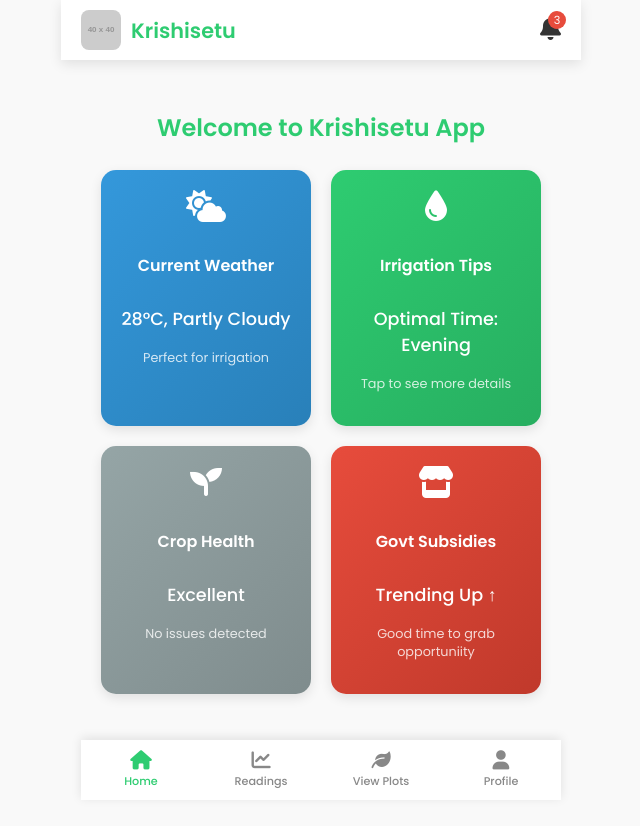
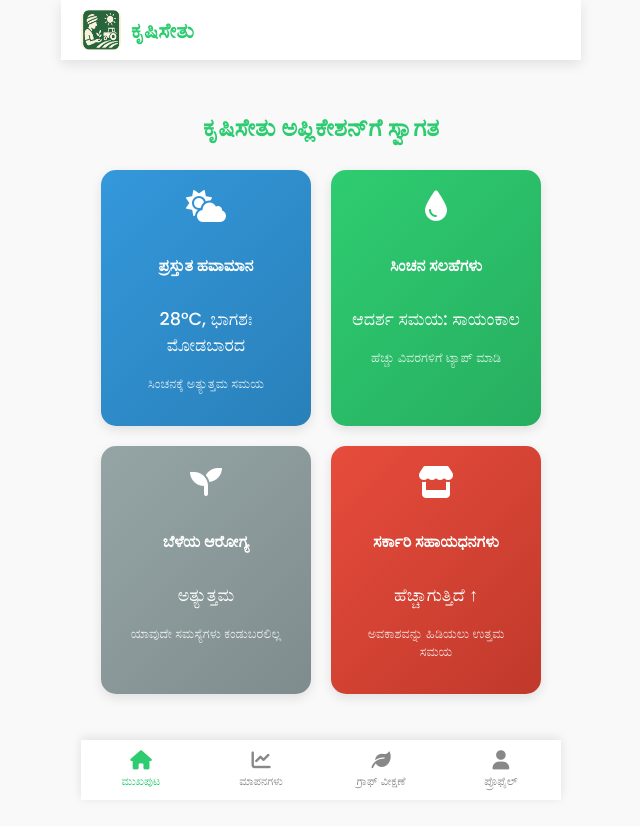
Before and after one commit to SWATISHIRASHYAD/Smart-Irrigation-System-Website, a plain HTML site: page index.html in a window 1280 px wide. Shown: the whole page, without its empty margins (319-959 px from the left). Drawn offline with Linux system fonts and the light colour scheme; placeholder pictures from the web are drawn by us; a script that the page names is missing.

Commit message:
kannada translate

```diff
--- a/index.html
+++ b/index.html
@@ -1,9 +1,9 @@
 <!DOCTYPE html>
-<html lang="en">
+<html lang="kn">
 <head>
     <meta charset="UTF-8">
     <meta name="viewport" content="width=device-width, initial-scale=1.0">
-    <title>Krishisetu - Smart Farming App</title>
+    <title>ಕೃಷಿಸೇತು - ಸ್ಮಾರ್ಟ್ ಕೃಷಿ ಅಪ್ಲಿಕೇಶನ್</title>
     <link rel="stylesheet" href="css/styles.css">
     <link href="https://fonts.googleapis.com/css2?family=Poppins:wght@300;400;500;600;700&display=swap" rel="stylesheet">
     <link rel="stylesheet" href="https://cdnjs.cloudflare.com/ajax/libs/font-awesome/6.0.0-beta3/css/all.min.css">
@@ -12,81 +12,80 @@
 
     <!-- Firebase Realtime Database -->
     <script src="https://www.gstatic.com/firebasejs/10.8.1/firebase-database.js"></script>
-
 </head>
 <body>
-    <!-- Top Navigation Bar -->
+    <!-- ಮೇಲಿನ ನಾವಿಗೇಶನ್ ಬಾರ್ -->
     <header class="top-bar">
         <div class="logo-container">
-            <img src="https://via.placeholder.com/40" alt="Krishisetu Logo" class="app-logo">
-            <h1 class="app-name">Krishisetu</h1>
+            <img src="logo.png" alt="ಕೃಷಿಸೇತು ಲೋಗೋ" class="app-logo">
+            <h1 class="app-name">ಕೃಷಿಸೇತು</h1>
         </div>
-        <div class="notification">
+        <!-- <div class="notification">
             <i class="fas fa-bell notification-icon"></i>
             <span class="notification-badge">3</span>
-        </div>
+        </div> -->
     </header>
 
-    <!-- Main Content Area -->
+    <!-- ಮುಖ್ಯ ವಿಷಯ ಪ್ರದೇಶ -->
     <main class="content-area home-content">
-        <h2 class="welcome-text">Welcome to Krishisetu App</h2>
+        <h2 class="welcome-text">ಕೃಷಿಸೇತು ಅಪ್ಲಿಕೇಶನ್‌ಗೆ ಸ್ವಾಗತ</h2>
 
         <div class="card-container">
             <div class="info-card weather-card">
                 <i class="fas fa-cloud-sun card-icon"></i>
-                <h3>Current Weather</h3>
-                <p class="card-value">28°C, Partly Cloudy</p>
-                <p class="card-desc">Perfect for irrigation</p>
+                <h3>ಪ್ರಸ್ತುತ ಹವಾಮಾನ</h3>
+                <p class="card-value">28°C, ಭಾಗಶಃ ಮೋಡಬಾರದ</p>
+                <p class="card-desc">ಸಿಂಚನಕ್ಕೆ ಅತ್ಯುತ್ತಮ ಸಮಯ</p>
             </div>
 
             <div class="info-card irrigation-card">
                 <i class="fas fa-tint card-icon"></i>
-                <h3>Irrigation Tips</h3>
-                <p class="card-value">Optimal Time: Evening</p>
-                <p class="card-desc">Tap to see more details</p>
+                <h3>ಸಿಂಚನ ಸಲಹೆಗಳು</h3>
+                <p class="card-value">ಆದರ್ಶ ಸಮಯ: ಸಾಯಂಕಾಲ</p>
+                <p class="card-desc">ಹೆಚ್ಚು ವಿವರಗಳಿಗೆ ಟ್ಯಾಪ್ ಮಾಡಿ</p>
             </div>
 
             <div class="info-card crop-card">
                 <i class="fas fa-seedling card-icon"></i>
-                <h3>Crop Health</h3>
-                <p class="card-value">Excellent</p>
-                <p class="card-desc">No issues detected</p>
+                <h3>ಬೆಳೆಯ ಆರೋಗ್ಯ</h3>
+                <p class="card-value">ಅತ್ಯುತ್ತಮ</p>
+                <p class="card-desc">ಯಾವುದೇ ಸಮಸ್ಯೆಗಳು ಕಂಡುಬರಲಿಲ್ಲ</p>
             </div>
 
             <div class="info-card market-card">
                 <i class="fas fa-store card-icon"></i>
-                <h3>Govt Subsidies</h3>
-                <p class="card-value">Trending Up ↑</p>
-                <p class="card-desc">Good time to grab opportuniity</p>
+                <h3>ಸರ್ಕಾರಿ ಸಹಾಯಧನಗಳು</h3>
+                <p class="card-value">ಹೆಚ್ಚಾಗುತ್ತಿದೆ ↑</p>
+                <p class="card-desc">ಅವಕಾಶವನ್ನು ಹಿಡಿಯಲು ಉತ್ತಮ ಸಮಯ</p>
             </div>
         </div>
     </main>
 
-    <!-- Bottom Navigation Bar -->
+    <!-- ಕೆಳಗಿನ ನಾವಿಗೇಶನ್ ಬಾರ್ -->
     <nav class="bottom-nav">
         <a href="index.html" class="nav-item active">
             <i class="fas fa-home nav-icon"></i>
-            <span class="nav-text">Home</span>
+            <span class="nav-text">ಮುಖಪುಟ</span>
         </a>
         <a href="readings.html" class="nav-item">
             <i class="fas fa-chart-line nav-icon"></i>
-            <span class="nav-text">Readings</span>
+            <span class="nav-text">ಮಾಪನಗಳು</span>
         </a>
         <a href="plot.html" class="nav-item">
             <i class="fas fa-leaf nav-icon"></i>
-            <span class="nav-text">View Plots</span>
+            <span class="nav-text">ಗ್ರಾಫ್ ವೀಕ್ಷಣೆ</span>
         </a>
         <a href="profile.html" class="nav-item">
             <i class="fas fa-user nav-icon"></i>
-            <span class="nav-text">Profile</span>
+            <span class="nav-text">ಪ್ರೊಫೈಲ್</span>
         </a>
     </nav>
+
     <script src="https://www.gstatic.com/firebasejs/9.6.1/firebase-app-compat.js"></script>
     <script src="https://www.gstatic.com/firebasejs/9.6.1/firebase-database-compat.js"></script>
     <script src="https://www.gstatic.com/firebasejs/9.6.1/firebase-auth-compat.js"></script>
 
     <script>
-  // Your Firebase configuration
       const firebaseConfig = {
         apiKey: "AIzaSyDaLkJsggXVevpz7HydAyn7EJStXqVeel0",
         authDomain: "smart-irrigation-fb76f.firebaseapp.com",
@@ -97,9 +96,9 @@
         appId: "1:593054844124:web:c812d8d0bcba7216d9a019"
       };
 
-  // Initialize Firebase
       firebase.initializeApp(firebaseConfig);
     </script>
+
     <script src="js/main.js"></script>
 </body>
 </html>
```
Lines whose indentation alone changed are shown as unchanged.
